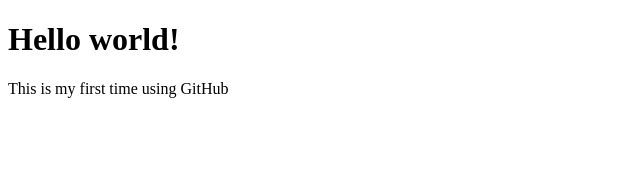
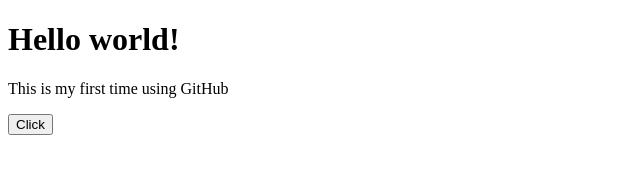
Before and after one commit to mahlakoane/WebDevI, a plain HTML site: page index.html in a window 1280 px wide. Shown: the whole page, without its empty margins (0-640 px from the left). Drawn offline with Linux system fonts and the light colour scheme.

Commit message:
Button added

```diff
--- a/index.html
+++ b/index.html
@@ -5,6 +5,6 @@
 </head>
 <body>
 <p> This is my first time using GitHub</p>
-
+<button type="button"> Click </button>
 </body>
 </html>
```
